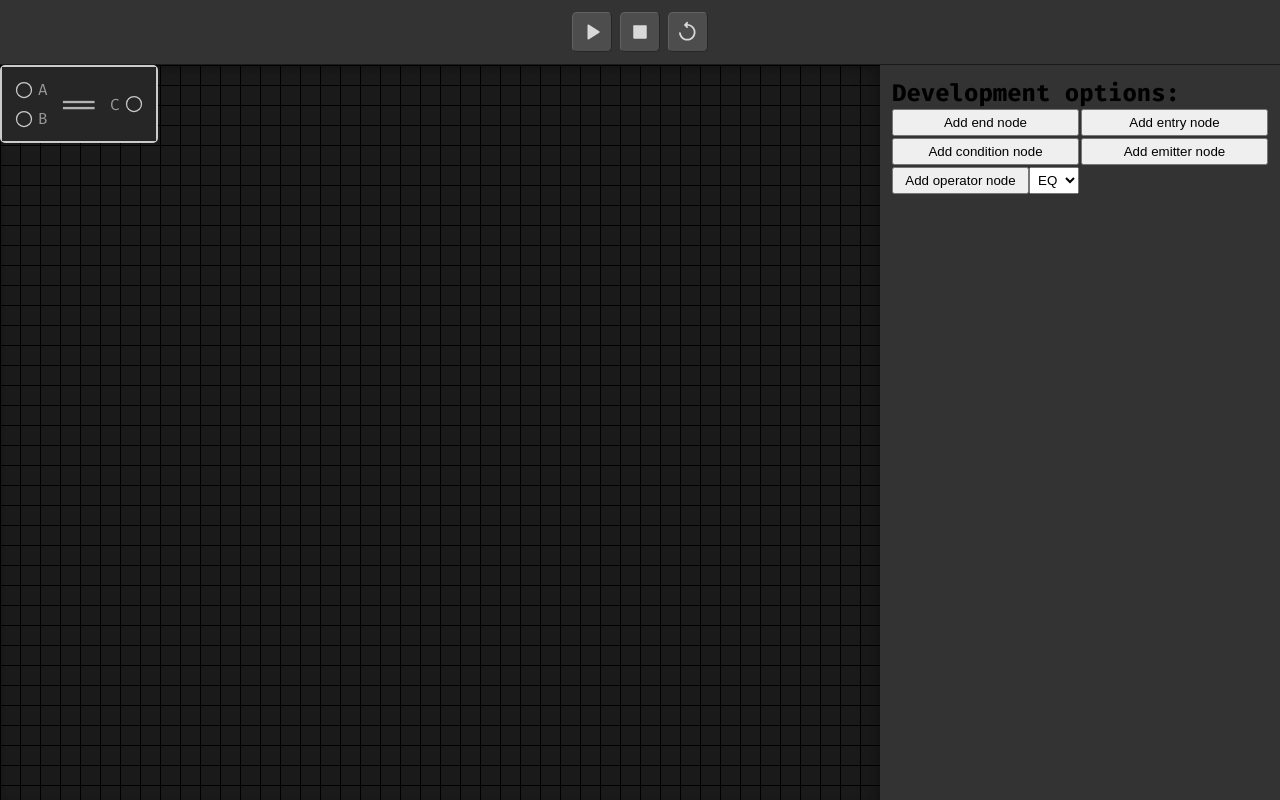
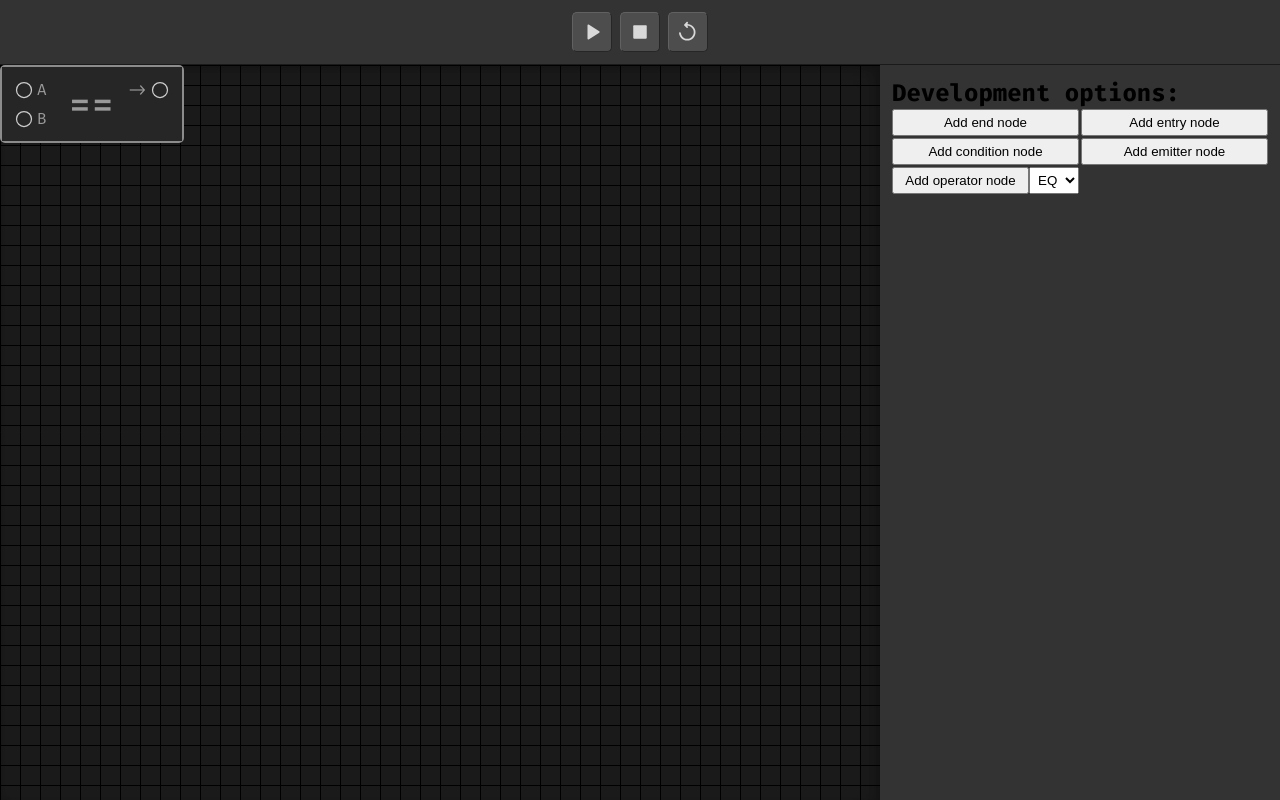
Before and after one commit to KevIron/Nodesole-v2, a React (Vite) app: page / in a window 1280 px wide. Both pictures are taken after a click on the button "Add operator node". Built offline with nearby package versions, Linux system fonts and the light colour scheme.

Commit message:
Improve operator nodes ui

```diff
--- a/src/components/nodes/nodeTypes/OperatorNode.tsx
+++ b/src/components/nodes/nodeTypes/OperatorNode.tsx
@@ -11,7 +11,9 @@ type OperatorNodeProps = NodeProps & {
 
 function OperatorNode({ id }: OperatorNodeProps) {
   const nodeData = useEditorStore((state) => state.nodes[id].data) as NodeDataTypesMap["OPERATOR_NODE"];
+
   let operatorSign = "";
+  let fontFamily = "Fira Code, sans-serif";
 
   switch (nodeData.operation) {
     case "lessThan":
@@ -22,6 +24,7 @@ function OperatorNode({ id }: OperatorNodeProps) {
       break;
     case "equal":
       operatorSign = "==";
+      fontFamily = "Fira Mono, sans-serif";
       break;
   }
 
@@ -45,7 +48,7 @@ function OperatorNode({ id }: OperatorNodeProps) {
           description="B"
         />
       </div>
-      <span className="operator-icon">
+      <span className="operator-icon" style={{ fontFamily }}>
         {operatorSign}
       </span>
       <div className="operator-outputs">
@@ -53,7 +56,7 @@ function OperatorNode({ id }: OperatorNodeProps) {
           type="data"
           direction="output"
           name="C"
-          description="C"
+          description="->"
         />
       </div>
     </MinimalNodeWrapper>
--- a/src/styles/index.css
+++ b/src/styles/index.css
@@ -1,4 +1,5 @@
 @import url('https://fonts.googleapis.com/css2?family=Fira+Code:wght@300..700&display=swap');
+@import url('https://fonts.googleapis.com/css2?family=Fira+Mono:wght@400;500;700&display=swap');
 
 :root {
     --bg-100: hsl(0, 0%, 20%);
--- a/src/styles/nodes.css
+++ b/src/styles/nodes.css
@@ -235,12 +235,21 @@
     .node-body {
         display: grid;
         grid-template-columns: repeat(3, min-content);
-        gap: 1.2rem;
-        align-items: center;
+        justify-content: space-between;
+        width: 18rem;
     }
 
     .operator-icon {
-        font-size: 3.2rem;
+        display: flex;
+        justify-content: center;
+        align-items: center;
+        font-size: 3.8rem;
+        font-weight: 500;
+        color: #9A9A9A;
+    }
+
+    .operator-inputs {
+        margin-right: 0.8rem;
     }
 
     .operator-inputs,
@@ -249,4 +258,13 @@
         flex-direction: column;
         gap: 0.8rem;
     }
+
+    .operator-inputs .connector-wrapper,
+    .operator-outputs .connector-wrapper {
+        gap: 0.3rem;
+    }
+
+    .operator-outputs span {
+        width: max-content;
+    }
 }
--- a/src/utils/NodeColors.tsx
+++ b/src/utils/NodeColors.tsx
@@ -2,5 +2,5 @@ export const NODE_COLORS = {
     NODE_ENTRY: "hsl(145, 88%, 45%)",
     NODE_END: "hsl(345, 88%, 45%)",
     NODE_DATA:  "hsl(209, 88%, 45%)",
-    NODE_OPERATOR: "hsl(0, 0%, 80%)"
+    NODE_OPERATOR: "hsl(0, 0%, 55%)"
 }
```
